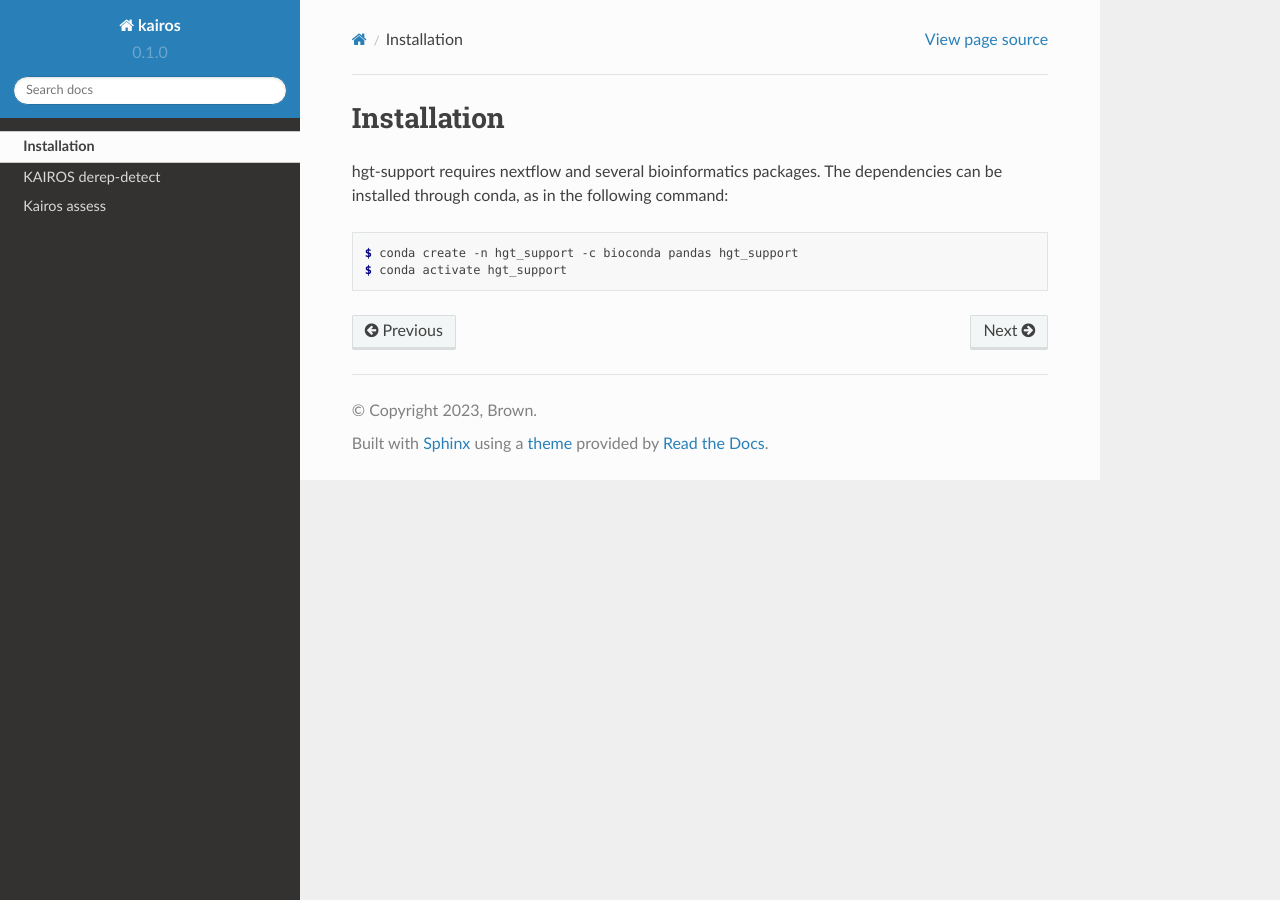
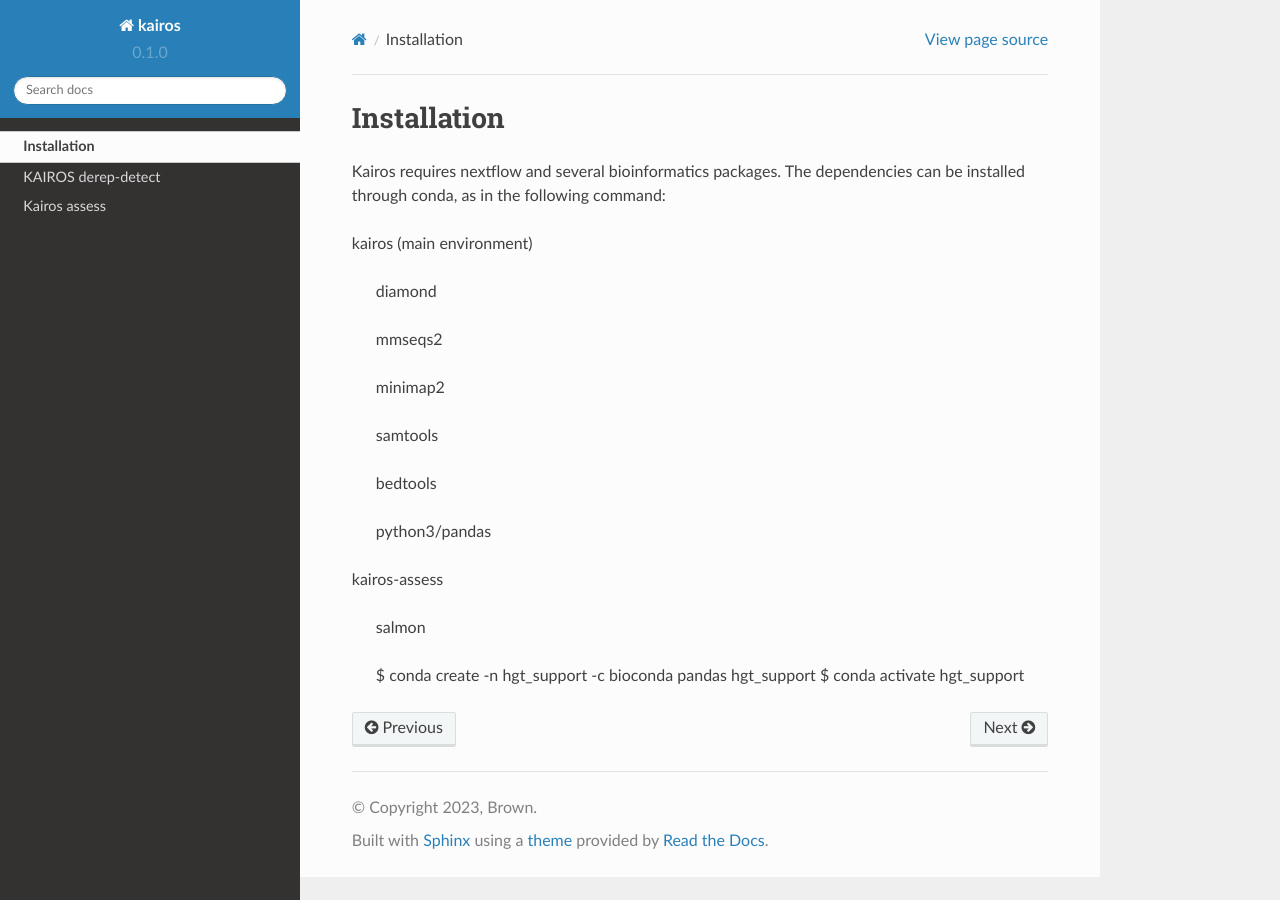
Before and after one commit to clb21565/kairos, a Sphinx documentation site: the page built from docs/source/installation.rst, in a window 1280 px wide. Built offline with Sphinx 7.4.7 and the Read the Docs theme 2.0.0, drawn with Linux system fonts in a browser that asks for light colours.

Commit message:
Update installation.rst

```diff
--- a/docs/source/installation.rst
+++ b/docs/source/installation.rst
@@ -3,9 +3,25 @@ Installation
 
 .. _installation:
 
-hgt-support requires nextflow and several bioinformatics packages. The dependencies can be installed through conda, as in the following command:
+Kairos requires nextflow and several bioinformatics packages. The dependencies can be installed through conda, as in the following command:
 
-.. code-block:: console
+kairos (main environment)
+
+   diamond
+
+   mmseqs2
+
+   minimap2
+
+   samtools
+
+   bedtools
+
+   python3/pandas
+
+kairos-assess
+
+   salmon
 
    $ conda create -n hgt_support -c bioconda pandas hgt_support
    $ conda activate hgt_support
```
